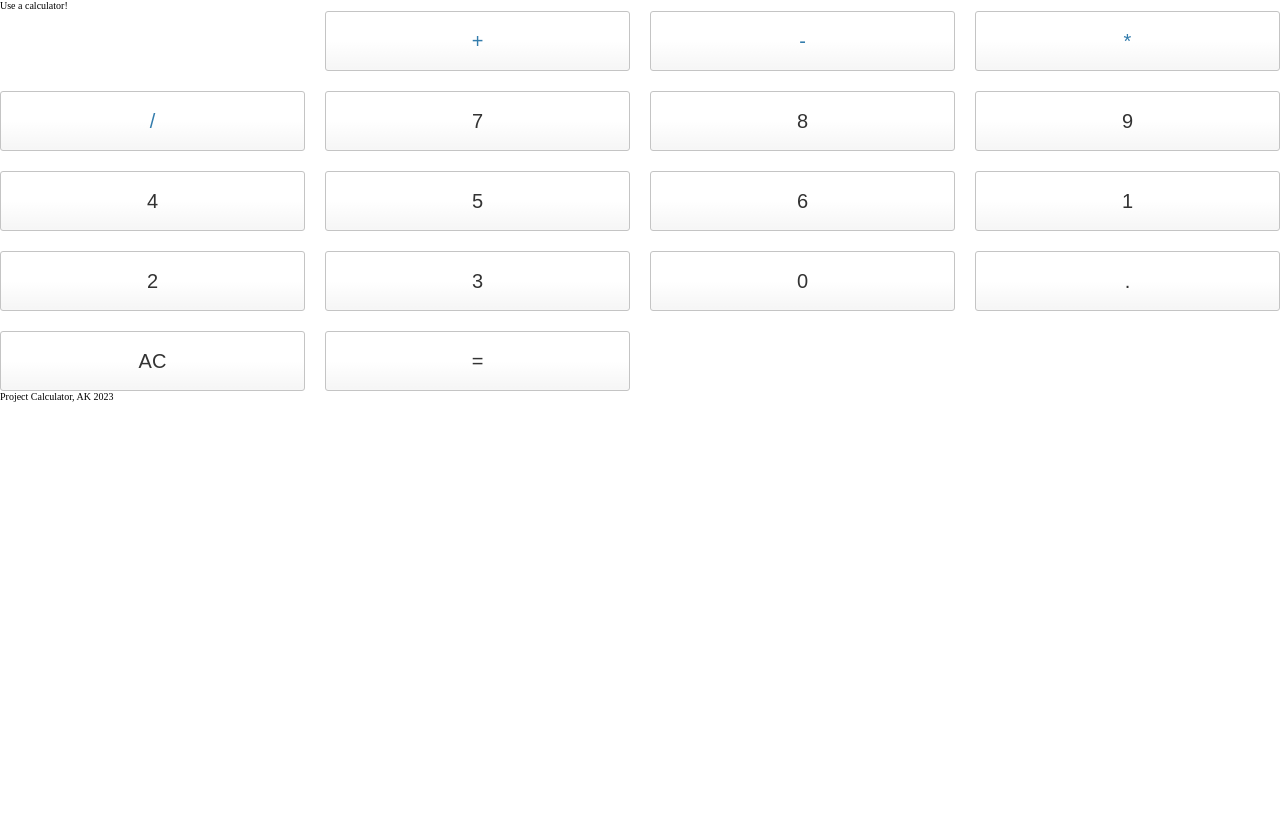
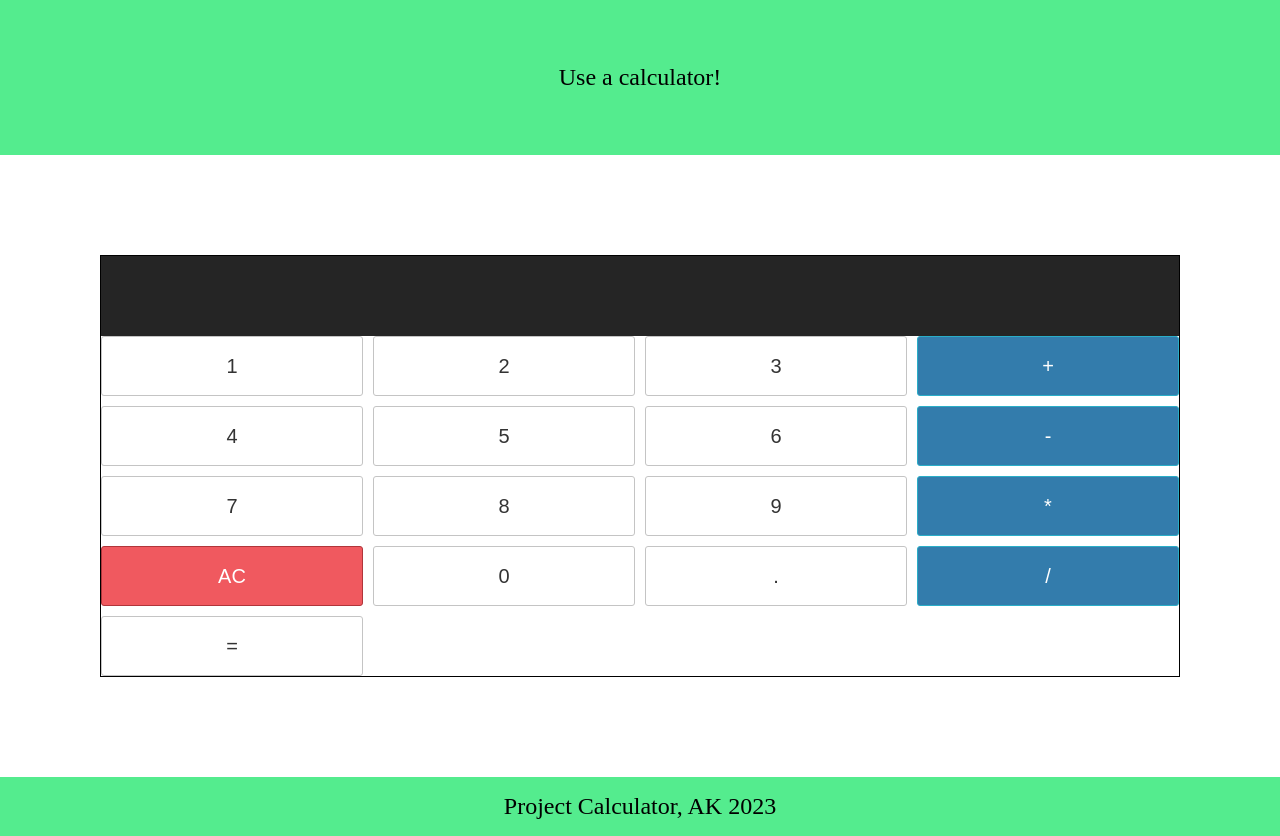
Before and after one commit to amk6451/calculator, a plain HTML site: page index.html in a window 1280 px wide. Before the commit the page ends 800 px from the top, so only its background shows below. Drawn offline with Linux system fonts and the light colour scheme.

Commit message:
Added CSS and bug fix to decimal handling

```diff
--- a/calc.js
+++ b/calc.js
@@ -17,16 +17,14 @@ numbers.forEach(number => {
     number.addEventListener("click", e => {
         if (operator === "") {
 
-            // Set first number if no operator set yet
+            // Sets firstNum if no operator is set yet
             firstNum += e.target.innerText;
             displayValue = firstNum;
-            console.log(firstNum);
         }
         else {
-            //Set second number
+            //Set secondNum
             secondNum += e.target.innerText;
             displayValue = secondNum;
-            console.log(secondNum)
         }
         calcScreen.textContent = displayValue;
     });
@@ -40,7 +38,7 @@ operators.forEach(op => {
             return
         }
 
-        // Ex: [12 + 7] - 9; calculator evaluates pair of terms first before updating operator
+        // Ex: [12 + 7] - 9; evaluates the first pair of terms before updating operator
         if (secondNum !== ""){
             displayValue = operate(parseFloat(firstNum), parseFloat(secondNum), operator);
             calcScreen.textContent = displayValue;
@@ -49,7 +47,6 @@ operators.forEach(op => {
         }
 
         operator = e.target.innerText;
-        // console.log(operator)
     });
 });
 
@@ -63,50 +60,40 @@ clear.addEventListener("click", e => {
 
 equal.addEventListener("click", e => {
 
-    console.log(firstNum);
-    console.log(secondNum);
-    // console.log(displayValue);
-    // console.log(displayValue);
-
     displayValue = operate(parseFloat(firstNum), parseFloat(secondNum), operator);
-
-
-
-
     calcScreen.textContent = displayValue;
     firstNum = displayValue;
     secondNum = "";
     operator = "";
 
 })
+
 dot.addEventListener("click", e => {
-
+//checks firstNum if there is a decimal already and adds one to term if not
 if(displayValue === firstNum && firstNum.includes(".") == false){
     firstNum += e.target.innerText;
     displayValue = firstNum;
 }
-
-if(displayValue === secondNum && secondNum.includes(".") == false){
+//checks if setting value to secondNum and if a decimal exists
+if(operator !== "" && secondNum.includes(".") == false)
+{
     secondNum += e.target.innerText;
     displayValue = secondNum;
 }
 calcScreen.textContent = displayValue
 
-})
+});
 
 
 function add(num1, num2){
-    console.log(num1+num2)
     return num1+num2
 };
 
 function subtract(num1, num2){
-    console.log(num1-num2)
     return num1-num2
 };
 
 function multiply(num1, num2){
-    console.log(num1*num2)
     return (num1*num2)
 };
 
@@ -117,7 +104,6 @@ function divide(num1, num2){
   else {
     return (num1/num2)
   }
-
 };
 
 
@@ -141,7 +127,7 @@ function operate(num1, num2, opChar){
             break;
 
           default:
-            console.log("default value");
+            // defaults to 0
             return 0
             break;
     };
--- a/index.html
+++ b/index.html
@@ -11,43 +11,38 @@
     <div class="header">
         <p class = 'logo'>Use a calculator!</p>
     </div>
-    <div class="calculator-keys">
 
-        <!-- <input type="text" class="calcScreen" value="0" disabled /> -->
+    <div class = "container">
         <div class =calcScreen></div>
+        <div class="calculatorKeys">
 
+        <button type="button" class="number" value="1">1</button>
+        <button type="button" class="number" value="2">2</button>
+        <button type="button" class="number"value="3">3</button>
         <button type="button" class="operator" value="+">+</button>
-        <button type="button" class="operator" value="-">-</button>
-        <button type="button" class="operator" value="*">*</button>
-        <button type="button" class="operator" value="/">/</button>
-
-        <button type="button" class="number" value="7">7</button>
-        <button type="button" class="number" value="8">8</button>
-        <button type="button" class="number" value="9">9</button>
 
 
         <button type="button" class="number" value="4">4</button>
         <button type="button" class="number" value="5">5</button>
         <button type="button" class="number" value="6">6</button>
+        <button type="button" class="operator" value="-">-</button>
+
+        <button type="button" class="number" value="7">7</button>
+        <button type="button" class="number" value="8">8</button>
+        <button type="button" class="number" value="9">9</button>
+        <button type="button" class="operator" value="*">*</button>
 
 
-        <button type="button" class="number" value="1">1</button>
-        <button type="button" class="number" value="2">2</button>
-        <button type="button" class="number"value="3">3</button>
-
-
+        <button type="button" class="clear" value="clear">AC</button>
         <button type="button" class="number" value="0">0</button>
         <button type="button" class="decimal" value=".">.</button>
-        <button type="button" class="clear" value="clear">AC</button>
+        <button type="button" class="operator" value="/">/</button>
 
         <button type="button" class="equal" value="=">=</button>
+      </div>
+    </div>
+      <script src="calc.js"></script>
 
-      </div>
-
-
-
-      <script src="calc.js"></script>
-    <footer> Project Calculator, AK 2023</footer>
 </body>
-
+<footer> Project Calculator, AK 2023</footer>
 </html>
--- a/style.css
+++ b/style.css
@@ -1,34 +1,65 @@
 html {
     font-size: 62.5%;
-    box-sizing: border-box;
   }
 
-  *, *::before, *::after {
-    margin: 0;
-    padding: 0;
-    box-sizing: inherit;
+  .header {
+    display: flex;
+    justify-content: center;
+    align-items: center;
+    padding: 16px;
+    background-color: #54ec8e;
+    color:black;
   }
 
-  .calculator {
-    border: 1px solid #ccc;
-    border-radius: 5px;
-    position: absolute;
-    top: 50%;
-    left: 50%;
-    transform: translate(-50%, -50%);
-    width: 400px;
+  .logo
+  {
+  font-size: 24px;
+  padding: 24px;
+  text-align: center;
   }
 
-  .calculator-screen {
+  body {
+    position: relative;
+    height: 100vh;
+    margin: 0;
+    display: flex;
+    flex-direction: column;
+    text-align: center;
+  }
+
+  .container {
+    display: flex;
+    flex-direction: column;
+    justify-content: center;
+    margin: 100px;
+    border: 1px solid black;
+  }
+
+  footer{
+    display: flex;
+    justify-content: center;
+    align-items: center;
+    font-size: 24px;
+    padding: 16px;
+    background-color: #54ec8e;
+    color:black;
+    margin-top: auto;
+  }
+
+  .calculatorKeys {
+    display: grid;
+    grid-template-columns: repeat(4, 1fr);
+    grid-row-gap: 10px;
+    grid-column-gap: 10px;
+}
+
+  .calcScreen {
     width: 100%;
     font-size: 5rem;
     height: 80px;
-    border: none;
     background-color: #252525;
     color: #fff;
     text-align: right;
-    padding-right: 20px;
-    padding-left: 10px;
   }
 
 
@@ -40,20 +71,19 @@ html {
     background-color: transparent;
     font-size: 2rem;
     color: #333;
-    background-image: linear-gradient(to bottom,transparent,transparent 50%,rgba(0,0,0,.04));
-    box-shadow: inset 0 0 0 1px rgba(255,255,255,.05), inset 0 1px 0 0 rgba(255,255,255,.45), inset 0 -1px 0 0 rgba(255,255,255,.15), 0 1px 0 0 rgba(255,255,255,.15);
-    text-shadow: 0 1px rgba(255,255,255,.4);
   }
 
   button:hover {
     background-color: #eaeaea;
   }
 
-  .operator {
-    color: #337cac;
+  .operator{
+    background-color:#337cac;
+    border-color: #2aaec8;
+    color: #fff;
   }
 
-  .all-clear {
+  .clear{
     background-color: #f0595f;
     border-color: #b0353a;
     color: #fff;
@@ -72,10 +102,3 @@ html {
   .equal-sign:hover {
     background-color: #4e9ed4;
   }
-
-  .calculator-keys {
-    display: grid;
-    grid-template-columns: repeat(4, 1fr);
-    grid-row-gap: 20px;
-    grid-column-gap: 20px;
-}
```
